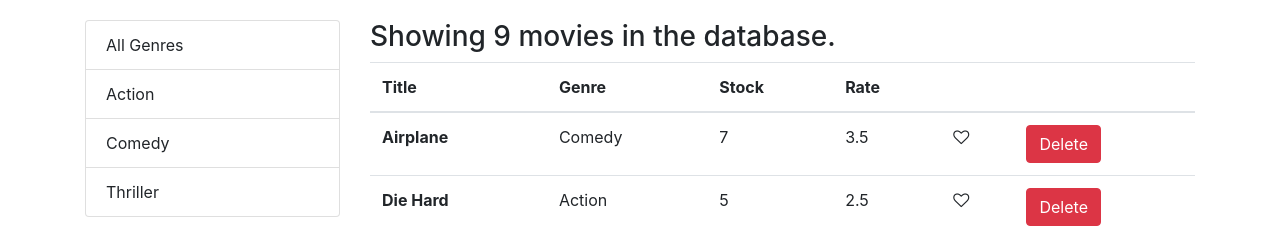
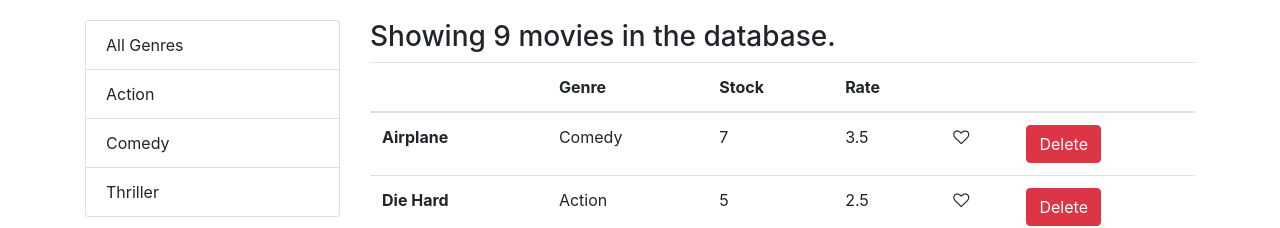
Before and after one commit to samsaravillo/vidly, a React (Create React App) app: page / in a window 1280 px wide. Shown: the top 228 px of the page. Built offline with nearby package versions, Linux system fonts and the light colour scheme.

Commit message:
extracting TableHeader

```diff
--- a/src/components/common/tableHeader.jsx
+++ b/src/components/common/tableHeader.jsx
@@ -13,7 +13,15 @@
     };
 
     render() {
-        return ('Test');
+        return (
+            <thead>
+                <tr>
+                    {this.props.columns.map(column => (
+                        <th key={column.path || column.key} onClick={() => this.raiseSort(column.path)}>{ column.label }</th>
+                    ))}
+                </tr>
+            </thead>
+        );
     }
 }
 
--- a/src/components/moviesTable.jsx
+++ b/src/components/moviesTable.jsx
@@ -1,23 +1,27 @@
 import React, { Component } from 'react'
+import TableHeader from './common/tableHeader';
 import Like from '../components/common/like';
 
 class MoviesTable extends Component {
+    columns = [
+        { path: 'title', label: ''},
+        { path: 'genre.name', label: 'Genre'},
+        { path: 'numberInStock', label: 'Stock'},
+        { path: 'dailyRentalRate', label: 'Rate'},
+        { key: 'like'},
+        { key: 'delete'}
+    ];
 
     render() {
-        const { movies, onDelete, onLike } = this.props;
+        const { movies, onDelete, onLike, onSort, sortColumn } = this.props;
 
         return (
             <table className="table">
-                <thead>
-                    <tr>
-                    <th onClick={() => this.raiseSort('title')}>Title</th>
-                    <th onClick={() => this.raiseSort('genre.name')}>Genre</th>
-                    <th onClick={() => this.raiseSort('numberInStock')}>Stock</th>
-                    <th onClick={() => this.raiseSort('dailyRentalRate')}>Rate</th>
-                    <th></th>
-                    <th></th>
-                    </tr>
-                </thead>
+                <TableHeader
+                    columns={this.columns}
+                    sortColumn={sortColumn}
+                    onSort={onSort}
+                />
                 <tbody>
                     { movies.map(movie =>
                         <tr key={ movie._id }>
```
